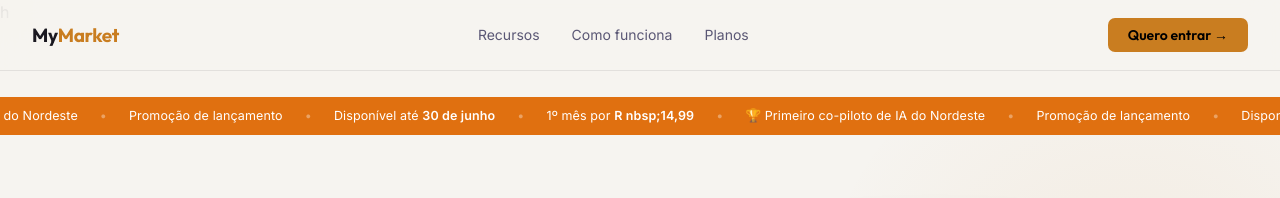
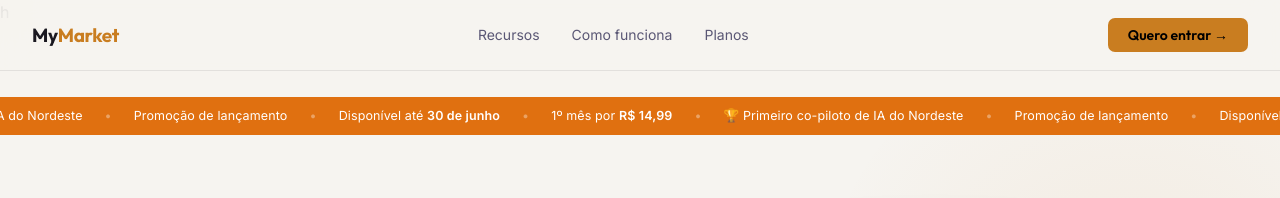
Before and after one commit to samuelnoroes/MY-MARKET, a website: page index.html in a window 1280 px wide. Shown: the top 198 px of the page. Drawn offline with Linux system fonts and the light colour scheme.

Commit message:
fix: R$ encoding correto no ticker sem entidade HTML

```diff
--- a/index.html
+++ b/index.html
@@ -826,6 +826,7 @@
   <button class="nav-btn" onclick="openPromo()">Quero entrar →</button>
 </nav>
 
+
 <!-- ─── PROMO TICKER ─── -->
 <style>
   .promo-ticker { margin-top: 71px; background:#E07010; color:#fff; overflow:hidden; white-space:nowrap; height:38px; display:flex; align-items:center; font-size:12.5px; font-family:'Inter',sans-serif; letter-spacing:0.01em; }
@@ -840,17 +841,11 @@
     <span>🏆 Primeiro co-piloto de IA do Nordeste</span><span class="promo-sep">•</span>
     <span>Promoção de lançamento</span><span class="promo-sep">•</span>
     <span>Disponível até <strong>30 de junho</strong></span><span class="promo-sep">•</span>
-    <span>1º mês por <strong>R</nav>
-
-
-<!-- ─── HERO ─── -->nbsp;14,99</strong></span><span class="promo-sep">•</span>
+    <span>1º mês por <strong>R$ 14,99</strong></span><span class="promo-sep">•</span>
     <span>🏆 Primeiro co-piloto de IA do Nordeste</span><span class="promo-sep">•</span>
     <span>Promoção de lançamento</span><span class="promo-sep">•</span>
     <span>Disponível até <strong>30 de junho</strong></span><span class="promo-sep">•</span>
-    <span>1º mês por <strong>R</nav>
-
-
-<!-- ─── HERO ─── -->nbsp;14,99</strong></span><span class="promo-sep">•</span>
+    <span>1º mês por <strong>R$ 14,99</strong></span><span class="promo-sep">•</span>
   </div>
 </div>
 
```
